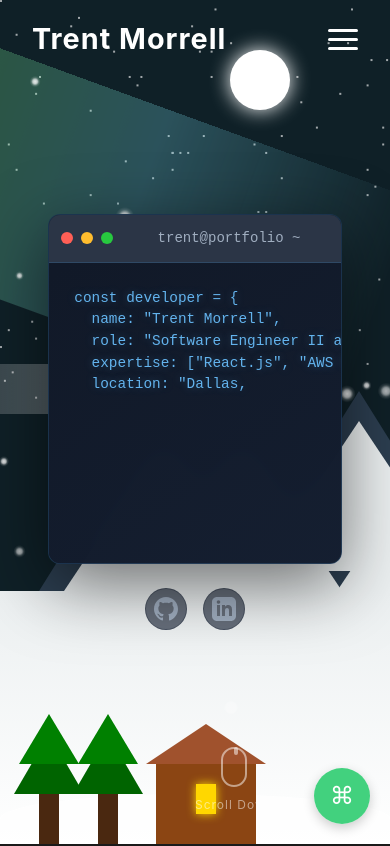
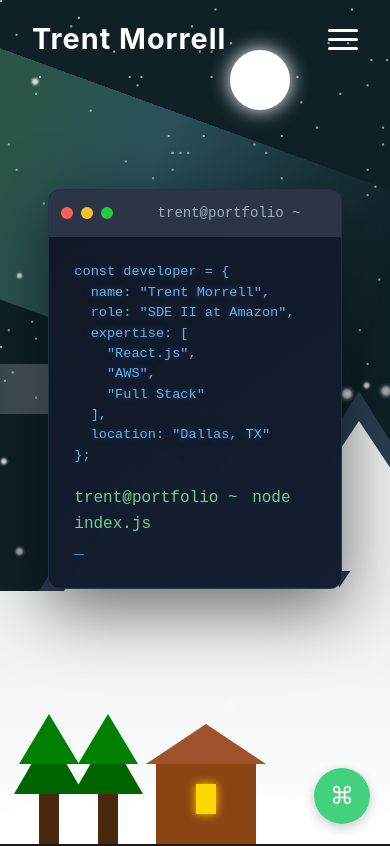
Before and after one commit to trentkm/dev-portfolio, a React (Create React App) app in the folder dev-portfolio/: page / in a window 390 px wide. Shown: the top 846 px of the page. Built offline with nearby package versions, Linux system fonts and the light colour scheme.

Commit message:
fix text overflow on mobile

```diff
--- a/dev-portfolio/src/components/sections/Hero.jsx
+++ b/dev-portfolio/src/components/sections/Hero.jsx
@@ -2,10 +2,20 @@ import React, { useState, useEffect, useRef } from "react";
 import styled, { keyframes } from "styled-components";
 
 export const Hero = () => {
-  const [text, setText] = useState("");
-  const [isTypingComplete, setIsTypingComplete] = useState(false);
-  const [showAdditionalInfo, setShowAdditionalInfo] = useState(false);
-  const fullText = `const developer = {
+  // Detect if mobile
+  const [isMobile, setIsMobile] = useState(window.innerWidth <= 768);
+
+  useEffect(() => {
+    const handleResize = () => {
+      setIsMobile(window.innerWidth <= 768);
+    };
+
+    window.addEventListener("resize", handleResize);
+    return () => window.removeEventListener("resize", handleResize);
+  }, []);
+
+  // Modified code for mobile - shorter text
+  const fullTextDesktop = `const developer = {
   name: "Trent Morrell",
   role: "Software Engineer II at Amazon",
   expertise: ["React.js", "AWS Microservices", "Full Stack"],
@@ -14,8 +24,26 @@ export const Hero = () => {
   experience: "4+ years in industry-grade applications"
 };`;
 
+  const fullTextMobile = `const developer = {
+  name: "Trent Morrell",
+  role: "SDE II at Amazon",
+  expertise: [
+    "React.js",
+    "AWS",
+    "Full Stack"
+  ],
+  location: "Dallas, TX"
+};`;
+
+  const [text, setText] = useState("");
+  const [isTypingComplete, setIsTypingComplete] = useState(false);
+  const [showAdditionalInfo, setShowAdditionalInfo] = useState(false);
+
   useEffect(() => {
+    const fullText = isMobile ? fullTextMobile : fullTextDesktop;
     let currentIndex = 0;
+    setText(""); // Reset text when switching between mobile/desktop
+
     const timer = setInterval(() => {
       if (currentIndex <= fullText.length) {
         setText(fullText.slice(0, currentIndex));
@@ -30,7 +58,7 @@ export const Hero = () => {
     }, 40);
 
     return () => clearInterval(timer);
-  }, []);
+  }, [isMobile]);
 
   const handleScrollToProjects = () => {
     document.getElementById("projects").scrollIntoView({
@@ -55,7 +83,7 @@ export const Hero = () => {
             <TerminalTitle>trent@portfolio ~ </TerminalTitle>
           </TerminalHeader>
           <TerminalBody>
-            <CodeText>{text}</CodeText>
+            <CodeText isMobile={isMobile}>{text}</CodeText>
             {!isTypingComplete && <Cursor>_</Cursor>}
 
             {isTypingComplete && (
@@ -80,7 +108,6 @@ export const Hero = () => {
                       <TerminalButton onClick={handleScrollToContact}>
                         Contact Me
                       </TerminalButton>
-
                     </ButtonContainer>
                   </OutputContainer>
                 )}
@@ -124,10 +151,13 @@ export const Hero = () => {
         </SocialLinks>
       </ContentWrapper>
 
-      <ScrollIndicator>
-        <MouseIcon />
-        <ScrollText>Scroll Down</ScrollText>
-      </ScrollIndicator>
+      {/* Only show scroll indicator on desktop */}
+      {!isMobile && (
+        <ScrollIndicator>
+          <MouseIcon />
+          <ScrollText>Scroll Down</ScrollText>
+        </ScrollIndicator>
+      )}
     </HeroSection>
   );
 };
@@ -246,6 +276,8 @@ const CodeText = styled.pre`
   text-shadow: 0 0 10px rgba(99, 179, 237, 0.3);
   font-size: 1rem;
   line-height: 1.5;
+  white-space: \${props => props.isMobile ? 'pre-wrap' : 'pre'}; /* Fixed text overflow */
+  word-break: \${props => props.isMobile ? 'break-word' : 'normal'};
 
   // Syntax highlighting
   .keyword {
@@ -259,7 +291,7 @@ const CodeText = styled.pre`
   }
 
   @media (max-width: 768px) {
-    font-size: 0.9rem;
+    font-size: 0.85rem; /* Slightly smaller for better fit */
   }
 `;
 
@@ -292,12 +324,12 @@ const CommandLine = styled.div`
 const Command = styled.span`
   color: white;
   margin-left: 5px;
-  animation: ${fadeIn} 0.5s ease forwards;
+  animation: \${fadeIn} 0.5s ease forwards;
 `;
 
 const OutputContainer = styled.div`
   margin-top: 20px;
-  animation: ${fadeIn} 0.6s ease forwards;
+  animation: \${fadeIn} 0.6s ease forwards;
 `;
 
 const OutputText = styled.p`
@@ -343,7 +375,7 @@ const SocialLinks = styled.div`
   display: flex;
   gap: 16px;
   margin-top: 24px;
-  animation: ${fadeIn} 0.8s ease forwards;
+  animation: \${fadeIn} 0.8s ease forwards;
   animation-delay: 0.5s;
   opacity: 0;
 `;
@@ -377,7 +409,7 @@ const ScrollIndicator = styled.div`
   display: flex;
   flex-direction: column;
   align-items: center;
-  animation: ${fadeIn} 1s ease forwards;
+  animation: \${fadeIn} 1s ease forwards;
   animation-delay: 1.5s;
   opacity: 0;
 `;
@@ -399,7 +431,7 @@ const MouseIcon = styled.div`
     top: 8px;
     left: 50%;
     transform: translateX(-50%);
-    animation: ${bounce} 2s infinite;
+    animation: \${bounce} 2s infinite;
   }
 `;
 
```
